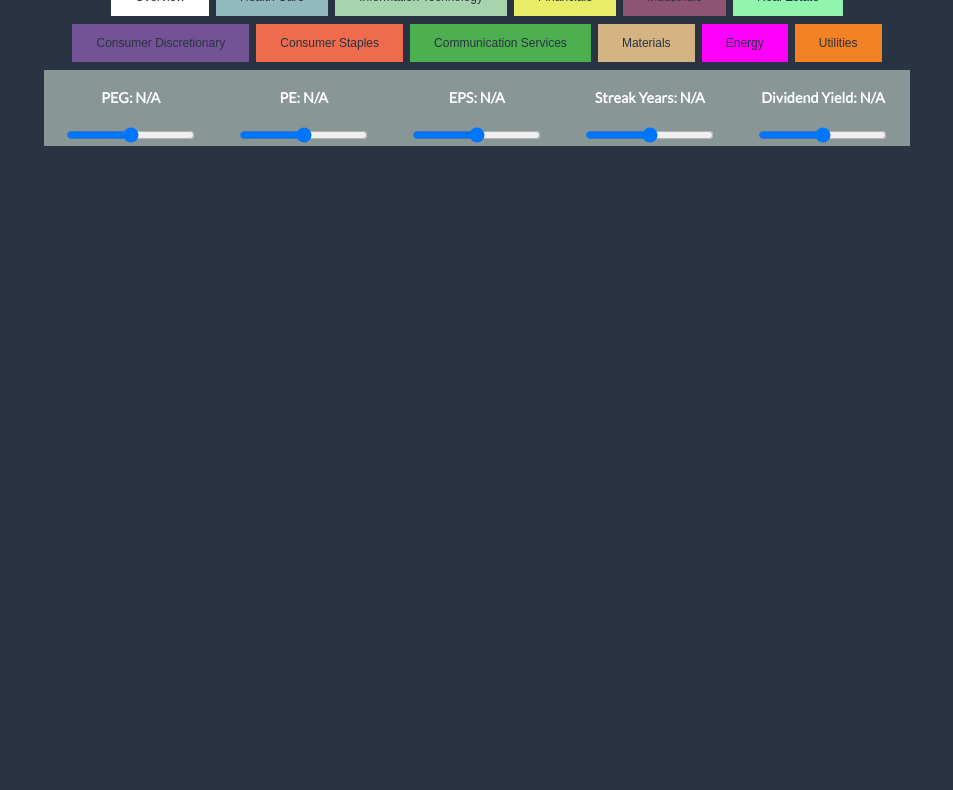
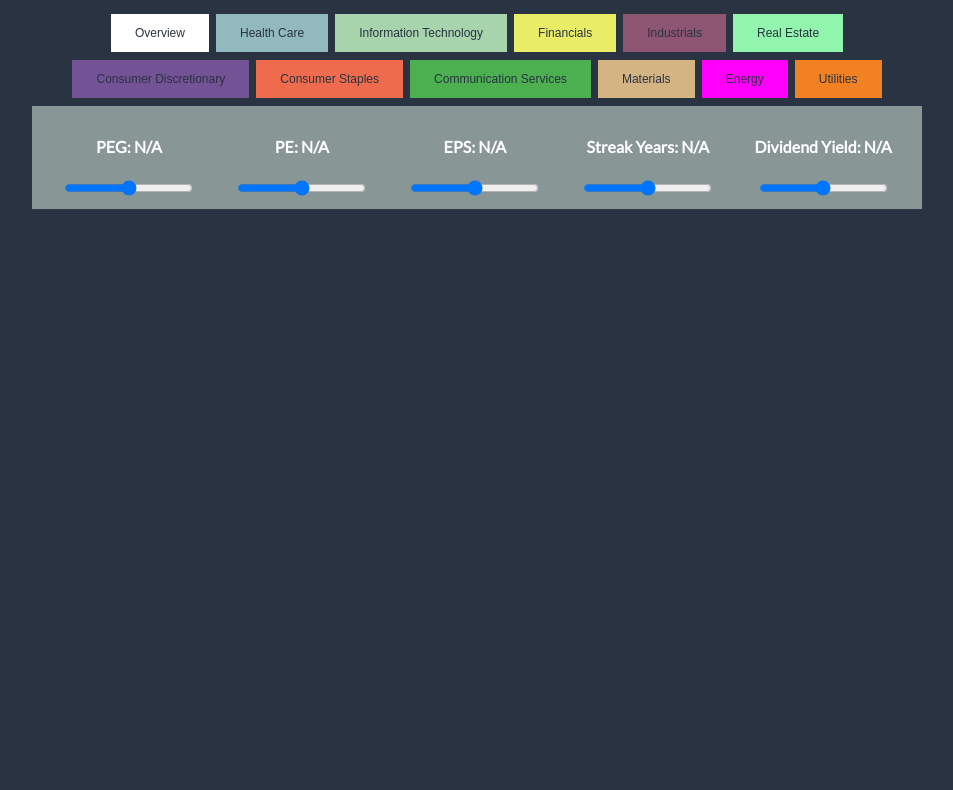
Before and after one commit to JJJados/company-cluster, a plain HTML site: page index.html in a window 1280 px wide. Shown: the part 82-872 px from the top of the page, without its empty margins (163-1116 px from the left). Drawn offline with nearby package versions, Linux system fonts and the light colour scheme; no server answers.

Commit message:
Make minor style adjustments

```diff
--- a/index.html
+++ b/index.html
@@ -15,7 +15,7 @@
         </div>
 
         <section id="overview">
-            <h3>Company Cluster Visualization</h3>
+            <h1>Company Cluster Visualization</h1>
             <div class="overviewButtons">
                 <button class="button0">Overview</button>
                 <button class="button1">Health Care</button>
@@ -36,23 +36,23 @@
                 <button id="compare-button" class="hidden">
                         Compare
                 </button>
-                <div id="sliderLabels">
+                <div class="sliderLabels">
                     <h4>PEG: <span id="curPEGValue">N/A</span></h4>
                     <input  type="range" name="PEG" step = ".25" id = "peg-slider">
                 </div>
-                <div id="sliderLabels">
+                <div class="sliderLabels">
                     <h4>PE: <span id="curPEValue">N/A</span></h4>
                     <input  type="range" name="PE" step = ".25" id = "pe-slider">
                 </div>
-                <div id="sliderLabels">
+                <div class="sliderLabels">
                     <h4>EPS: <span id="curEPSValue">N/A</span></h4>
                     <input  type="range" name="EPS" step = ".25" id = "eps-slider">
                 </div>
-                <div id="sliderLabels">
+                <div class="sliderLabels">
                     <h4>Streak Years: <span id="curStreakValue">N/A</span></h4>
                     <input  type="range" name="Streak Years" step = ".25" id = "streak-slider">
                 </div>
-                <div id="sliderLabels">
+                <div class="sliderLabels">
                     <h4>Dividend Yield: <span id="curDivValue">N/A</span></h4>
                     <input  type="range" name="Dividend Yield" step = ".25" id = "dividend-slider">
                 </div>
--- a/style.scss
+++ b/style.scss
@@ -48,12 +48,6 @@ h3 {
 
 h4 {
     color: white;
-    stroke: aliceblue;
-    stroke-width: 5%;
-    font-size: 90%;
-    -webkit-text-stroke: 0.02px black;
-    margin-left: 5px;
-    margin-right: 5px;
 }
 /* COMPARE TABLE -------------------------------------------------------------*/
 
@@ -144,6 +138,7 @@ h4 {
    border: 0px solid #889696;
 }
 
+
 /* OVERVIEW ----------------------------------------------------------------------*/
 
 .node:hover{
@@ -155,9 +150,10 @@ h4 {
     display: inline-flex;
     background-color: #889696;
     border: 4px solid #293341;
+    padding: 10px;
 }
 
-#sliderLabels {
+.sliderLabels {
     vertical-align: middle;
     margin-left: 20px;
     margin-right: 20px;
```
Also changed, not shown: style.css.
